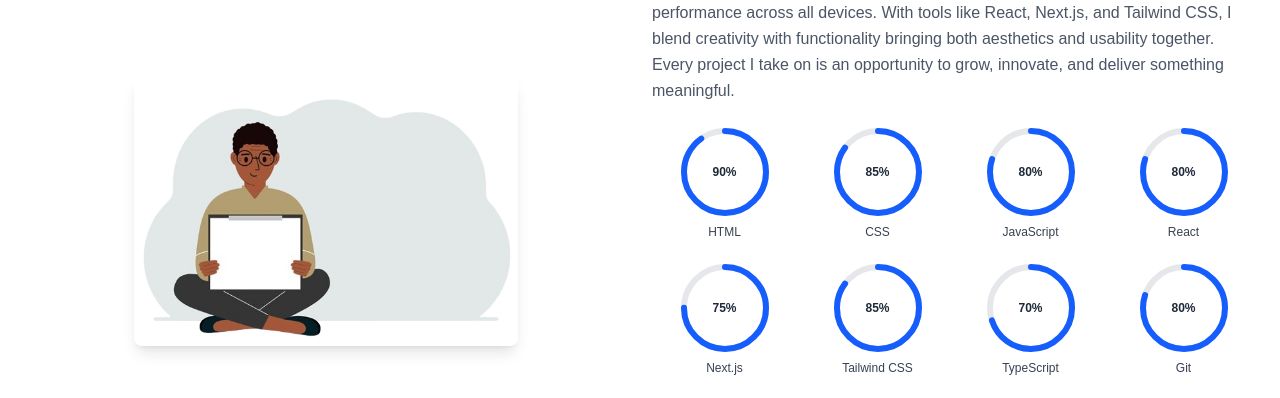
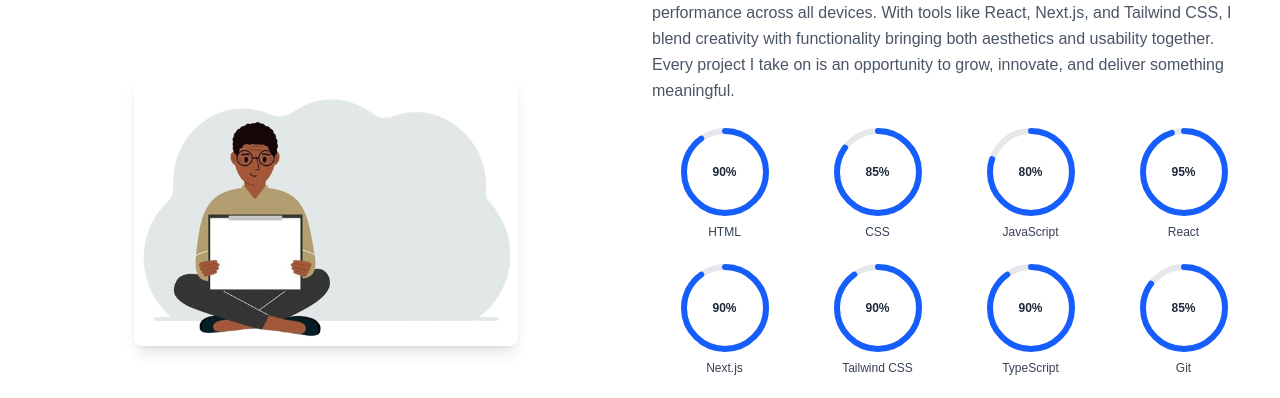
Before and after one commit to pamilerin17/okusanya, a React (Vite) app: page / in a window 1280 px wide. Shown: the part 980-1378 px from the top of the page. Built offline with nearby package versions, Linux system fonts and the light colour scheme.

Commit message:
added new skills

```diff
--- a/src/components/About/About.tsx
+++ b/src/components/About/About.tsx
@@ -5,11 +5,11 @@
   { name: "HTML", level: 90 },
   { name: "CSS", level: 85 },
   { name: "JavaScript", level: 80 },
-  { name: "React", level: 80 },
-  { name: "Next.js", level: 75 },
-  { name: "Tailwind CSS", level: 85 },
-  { name: "TypeScript", level: 70 },
-  { name: "Git", level: 80 },
+  { name: "React", level: 95 },
+  { name: "Next.js", level: 90 },
+  { name: "Tailwind CSS", level: 90 },
+  { name: "TypeScript", level: 90 },
+  { name: "Git", level: 85 },
   {name: "Firebase", level: 83},
   {name: "Vuejs", level: 70},
 ];
```
